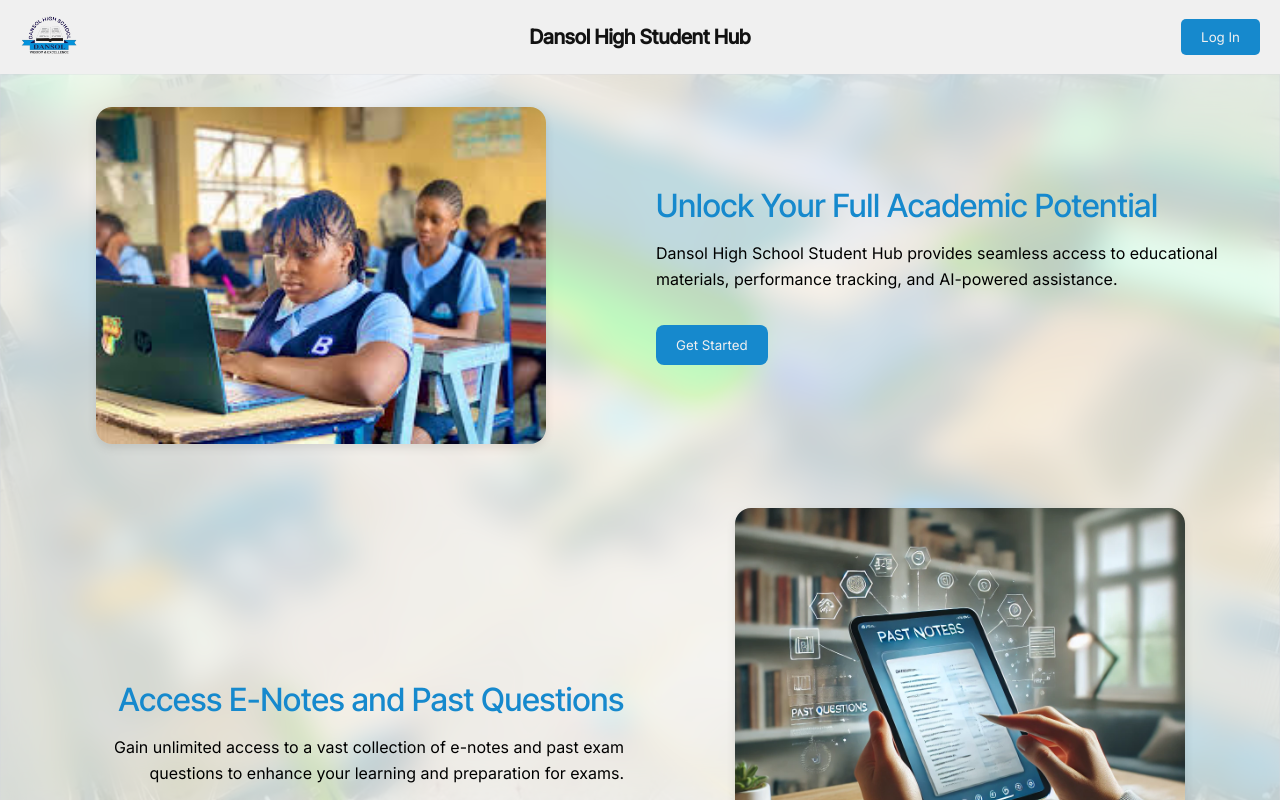
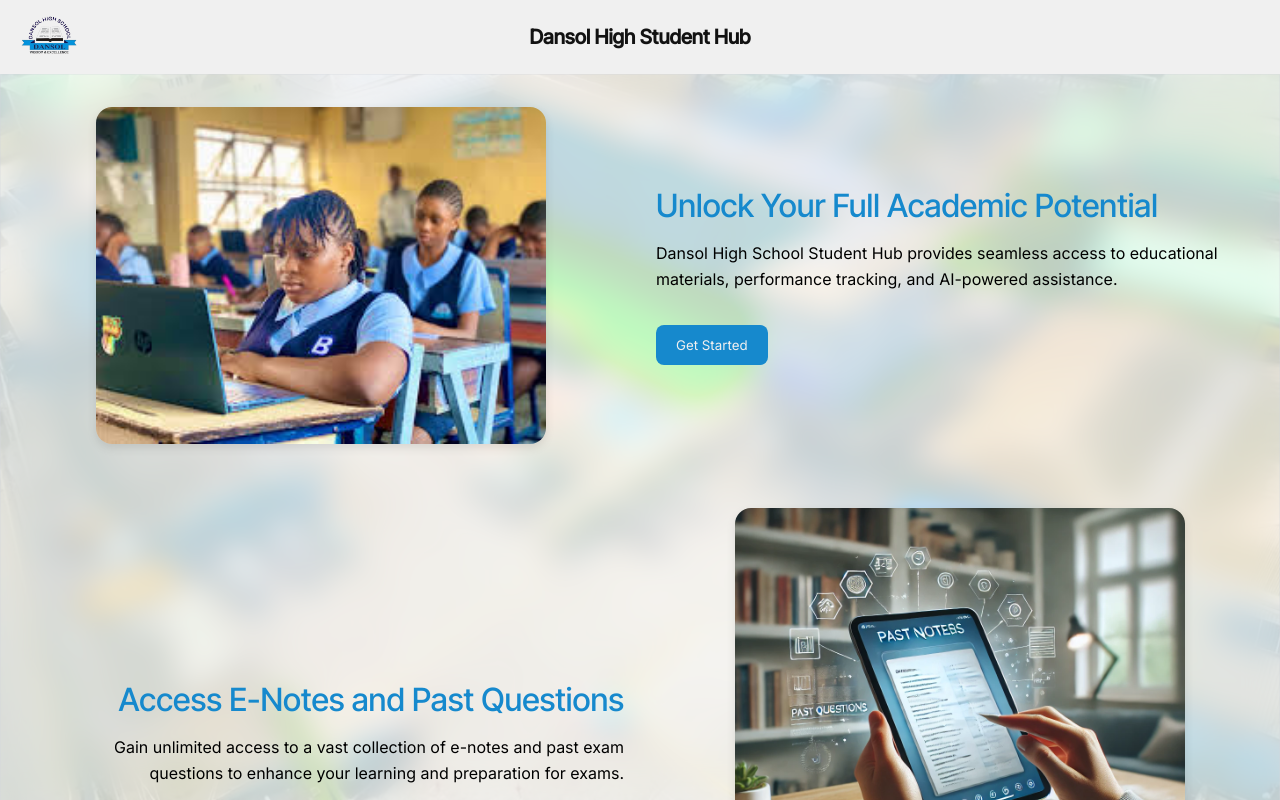
Before and after one commit to Toni-Coker/Dansol2_SMS, a React (Vite) app in the folder Dansoll/: page / in a window 1280 px wide. Built offline with nearby package versions, Linux system fonts and the light colour scheme.

Commit message:
removed log in from nav bar

```diff
--- a/Dansoll/src/Navs.css
+++ b/Dansoll/src/Navs.css
@@ -31,22 +31,3 @@
   cursor: pointer;
   color: var(--dark-secondary-color);
 }
-
-/* Button container */
-.btn {
-  display: flex;
-  align-items: center;
-}
-
-.btn button {
-  background-color: var(--primary-color);
-  color: var(--light-secondary-color);
-  padding: 10px 20px;
-  border: none;
-  border-radius: 5px;
-  cursor: pointer;
-}
-
-.btn button:hover {
-  transform: scale(1.05);
-}
--- a/Dansoll/src/Navs.jsx
+++ b/Dansoll/src/Navs.jsx
@@ -11,12 +11,6 @@ const Navs = () => {
       </div>
 
       <h1 className="title">Dansol High Student Hub</h1>
-
-      <div className="btn">
-        <Link to={'/login'}>
-          <button>Log In</button>
-        </Link>
-      </div>
     </nav>
   );
 };
```
